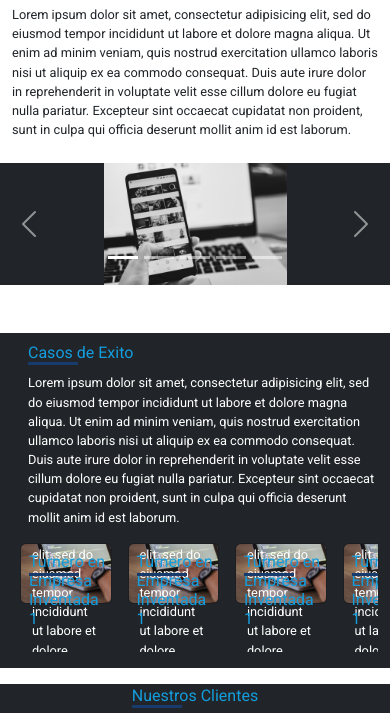
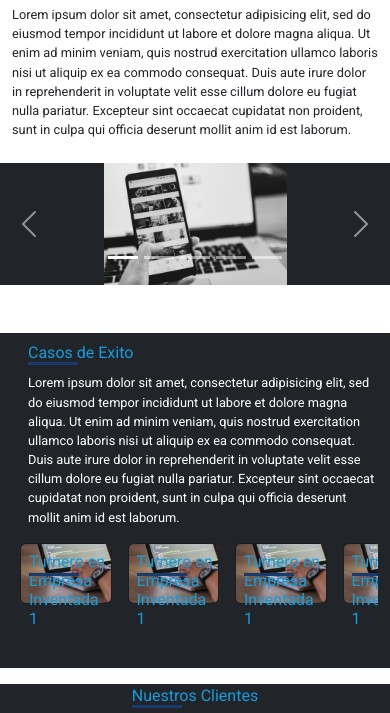
Before and after one commit to FacuSautu/Desarrollo-Web---Nabu-Software, a plain HTML site: page quienes_somos.html in a window 390 px wide. Shown: the part 111-824 px from the top of the page. Drawn offline with nearby package versions, Linux system fonts and the light colour scheme.

Commit message:
Retocando pagina quienes_somos

```diff
--- a/quienes_somos.html
+++ b/quienes_somos.html
@@ -118,7 +118,7 @@
             <img src="img/desktop/servicios/desarrollo_a_medida.jpg" class="card-img" alt="Imagen Producto Sistema ERP">
             <div class="card-img-overlay d-flex flex-column justify-content-center align-items-center">
               <h5 class="card-title position-absolute top-0 mt-2 start-0 ms-2 d-inline d-md-none proyecto_titulo subtitulo">Turnero en Empresa Inventada 1</h5>
-              <p class="card-text proyecto_detalle d-inline d-md-none">Lorem ipsum dolor sit amet, consectetur adipisicing elit, sed do eiusmod tempor incididunt ut labore et dolore magna aliqua.</p>
+              <p class="card-text proyecto_detalle d-none">Lorem ipsum dolor sit amet, consectetur adipisicing elit, sed do eiusmod tempor incididunt ut labore et dolore magna aliqua.</p>
             </div>
           </div>
 
@@ -126,7 +126,7 @@
             <img src="img/desktop/servicios/desarrollo_a_medida.jpg" class="card-img" alt="Imagen Producto Sistema ERP">
             <div class="card-img-overlay d-flex flex-column justify-content-center align-items-center">
               <h5 class="card-title position-absolute top-0 mt-2 start-0 ms-2 d-inline d-md-none proyecto_titulo subtitulo">Turnero en Empresa Inventada 1</h5>
-              <p class="card-text proyecto_detalle d-inline d-md-none">Lorem ipsum dolor sit amet, consectetur adipisicing elit, sed do eiusmod tempor incididunt ut labore et dolore magna aliqua.</p>
+              <p class="card-text proyecto_detalle d-none">Lorem ipsum dolor sit amet, consectetur adipisicing elit, sed do eiusmod tempor incididunt ut labore et dolore magna aliqua.</p>
             </div>
           </div>
 
@@ -134,7 +134,7 @@
             <img src="img/desktop/servicios/desarrollo_a_medida.jpg" class="card-img" alt="Imagen Producto Sistema ERP">
             <div class="card-img-overlay d-flex flex-column justify-content-center align-items-center">
               <h5 class="card-title position-absolute top-0 mt-2 start-0 ms-2 d-inline d-md-none proyecto_titulo subtitulo">Turnero en Empresa Inventada 1</h5>
-              <p class="card-text proyecto_detalle d-inline d-md-none">Lorem ipsum dolor sit amet, consectetur adipisicing elit, sed do eiusmod tempor incididunt ut labore et dolore magna aliqua.</p>
+              <p class="card-text proyecto_detalle d-none">Lorem ipsum dolor sit amet, consectetur adipisicing elit, sed do eiusmod tempor incididunt ut labore et dolore magna aliqua.</p>
             </div>
           </div>
 
@@ -142,7 +142,7 @@
             <img src="img/desktop/servicios/desarrollo_a_medida.jpg" class="card-img" alt="Imagen Producto Sistema ERP">
             <div class="card-img-overlay d-flex flex-column justify-content-center align-items-center">
               <h5 class="card-title position-absolute top-0 mt-2 start-0 ms-2 d-inline d-md-none proyecto_titulo subtitulo">Turnero en Empresa Inventada 1</h5>
-              <p class="card-text proyecto_detalle d-inline d-md-none">Lorem ipsum dolor sit amet, consectetur adipisicing elit, sed do eiusmod tempor incididunt ut labore et dolore magna aliqua.</p>
+              <p class="card-text proyecto_detalle d-none">Lorem ipsum dolor sit amet, consectetur adipisicing elit, sed do eiusmod tempor incididunt ut labore et dolore magna aliqua.</p>
             </div>
           </div>
 
@@ -150,7 +150,7 @@
             <img src="img/desktop/servicios/desarrollo_a_medida.jpg" class="card-img" alt="Imagen Producto Sistema ERP">
             <div class="card-img-overlay d-flex flex-column justify-content-center align-items-center">
               <h5 class="card-title position-absolute top-0 mt-2 start-0 ms-2 d-inline d-md-none proyecto_titulo subtitulo">Turnero en Empresa Inventada 1</h5>
-              <p class="card-text proyecto_detalle d-inline d-md-none">Lorem ipsum dolor sit amet, consectetur adipisicing elit, sed do eiusmod tempor incididunt ut labore et dolore magna aliqua.</p>
+              <p class="card-text proyecto_detalle d-none">Lorem ipsum dolor sit amet, consectetur adipisicing elit, sed do eiusmod tempor incididunt ut labore et dolore magna aliqua.</p>
             </div>
           </div>
 
```
